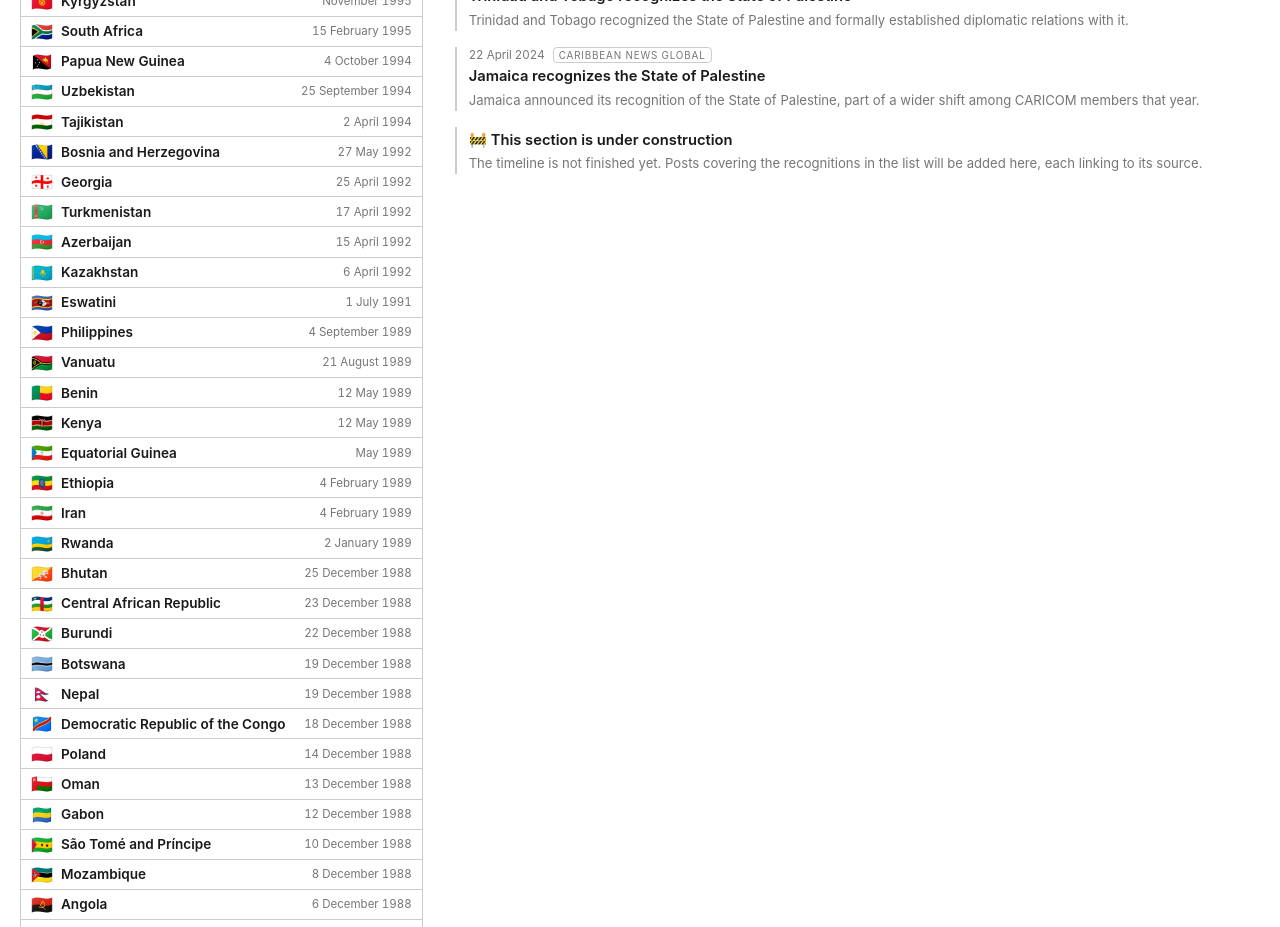
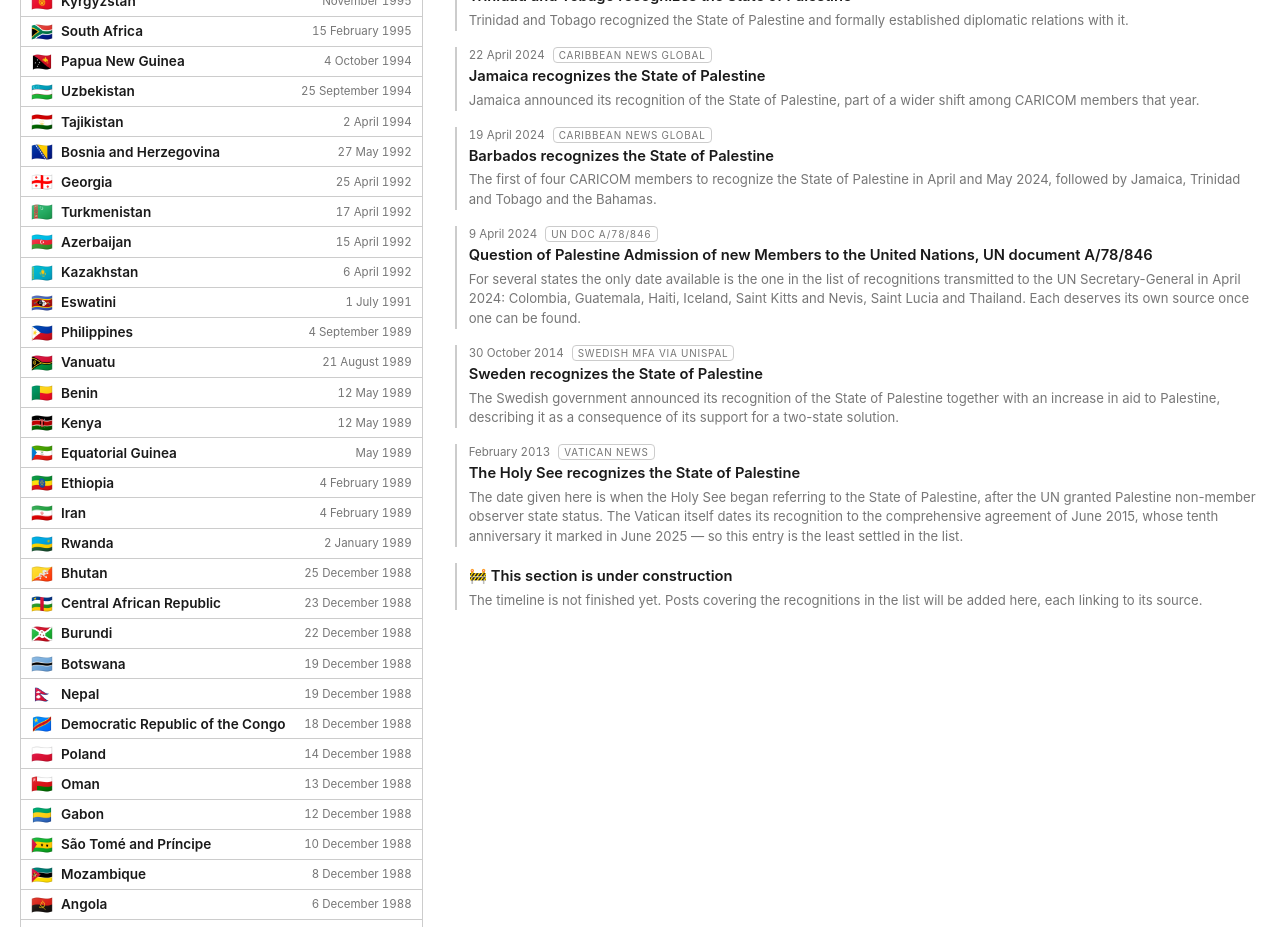
Before and after one commit to amerharb/palestinethanksyou.com, a React (Vite) app: page / in a window 1280 px wide. Shown: the part 2420-3347 px from the top of the page. Built offline with nearby package versions, Linux system fonts and the light colour scheme.

Commit message:
add more to sources

```diff
--- a/src/news.ts
+++ b/src/news.ts
@@ -169,6 +169,40 @@ export const NEWS: NewsItem[] = [
 		source: 'Caribbean News Global',
 	},
 	{
+		id: 'bb-2024-04-19',
+		date: '2024-04-19',
+		headline: 'Barbados recognizes the State of Palestine',
+		body: 'The first of four CARICOM members to recognize the State of Palestine in April and May 2024, followed by Jamaica, Trinidad and Tobago and the Bahamas.',
+		url: 'https://caribbeannewsglobal.com/after-13-years-caricom-aligns-in-unified-stand-for-palestine-and-peace/',
+		source: 'Caribbean News Global',
+	},
+	{
+		id: 'se-2014-10-30',
+		date: '2014-10-30',
+		headline: 'Sweden recognizes the State of Palestine',
+		body: 'The Swedish government announced its recognition of the State of Palestine together with an increase in aid to Palestine, describing it as a consequence of its support for a two-state solution.',
+		url: 'https://www.un.org/unispal/document/auto-insert-203405',
+		source: 'Swedish MFA via UNISPAL',
+	},
+	{
+		id: 'va-2013-02',
+		date: '2013-02',
+		headline: 'The Holy See recognizes the State of Palestine',
+		body: 'The date given here is when the Holy See began referring to the State of Palestine, after the UN granted Palestine non-member observer state status. The Vatican itself dates its recognition to the comprehensive agreement of June 2015, whose tenth anniversary it marked in June 2025 — so this entry is the least settled in the list.',
+		url: 'https://www.vaticannews.va/en/vatican-city/news/2025-06/palestine-holy-see-recognition-tenth-anniversary.html',
+		source: 'Vatican News',
+	},
+	{
+		id: 'un-doc-a78-846',
+		/* 0001 keeps this reference note just above the under-construction notice:
+		   it documents a source rather than reporting a dated event */
+		date: '2024-04-09',
+		headline: 'Question of Palestine Admission of new Members to the United Nations,	 UN document A/78/846',
+		body: 'For several states the only date available is the one in the list of recognitions transmitted to the UN Secretary-General in April 2024: Colombia, Guatemala, Haiti, Iceland, Saint Kitts and Nevis, Saint Lucia and Thailand. Each deserves its own source once one can be found.',
+		url: 'https://docs.un.org/en/A/78/846',
+		source: 'UN doc A/78/846',
+	},
+	{
 		id: 'under-construction',
 		/* 0000 is a sentinel, not a real date: it keeps this notice pinned to the
 		   bottom of the timeline however many real posts are added above it */
```
